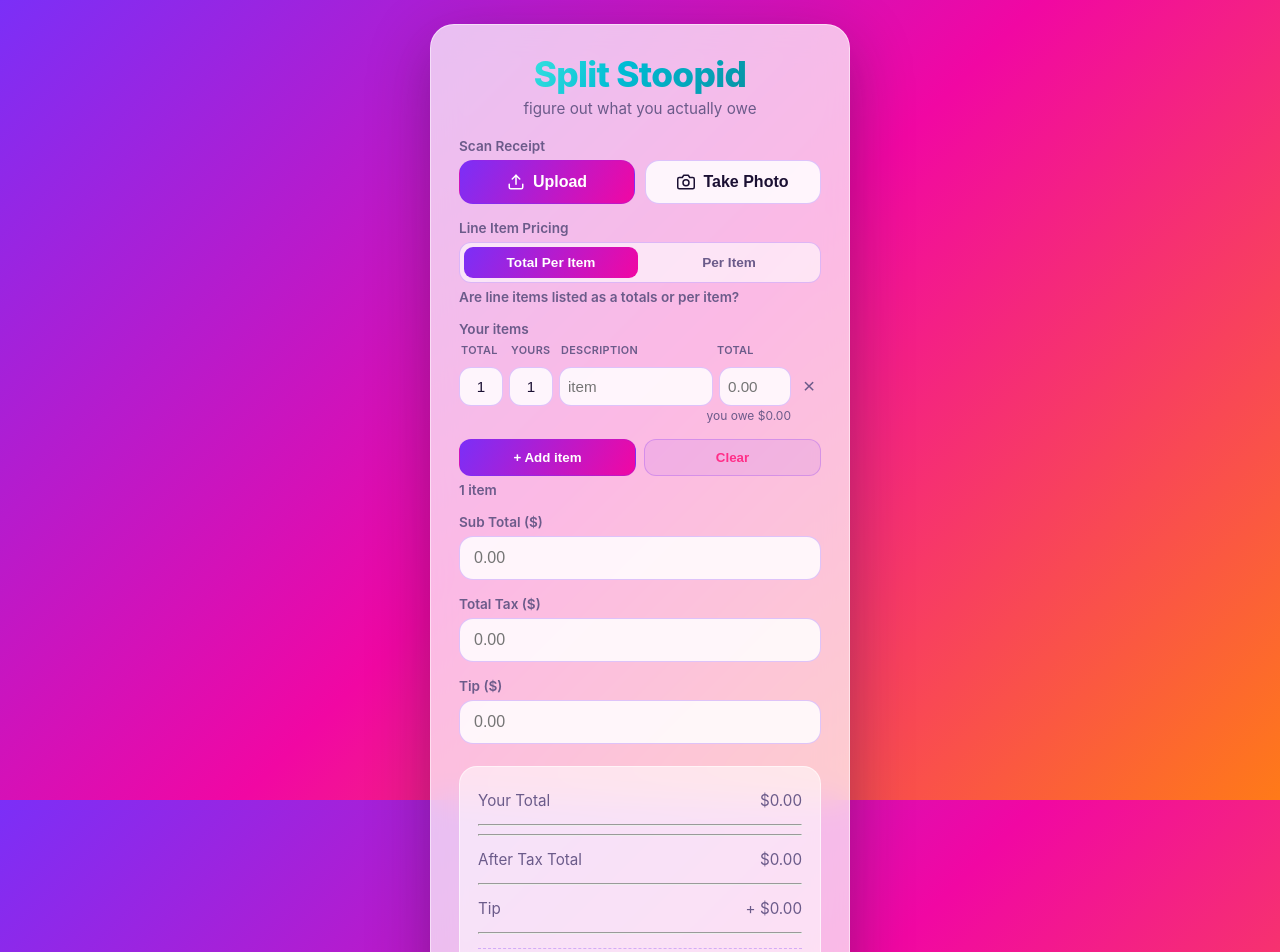
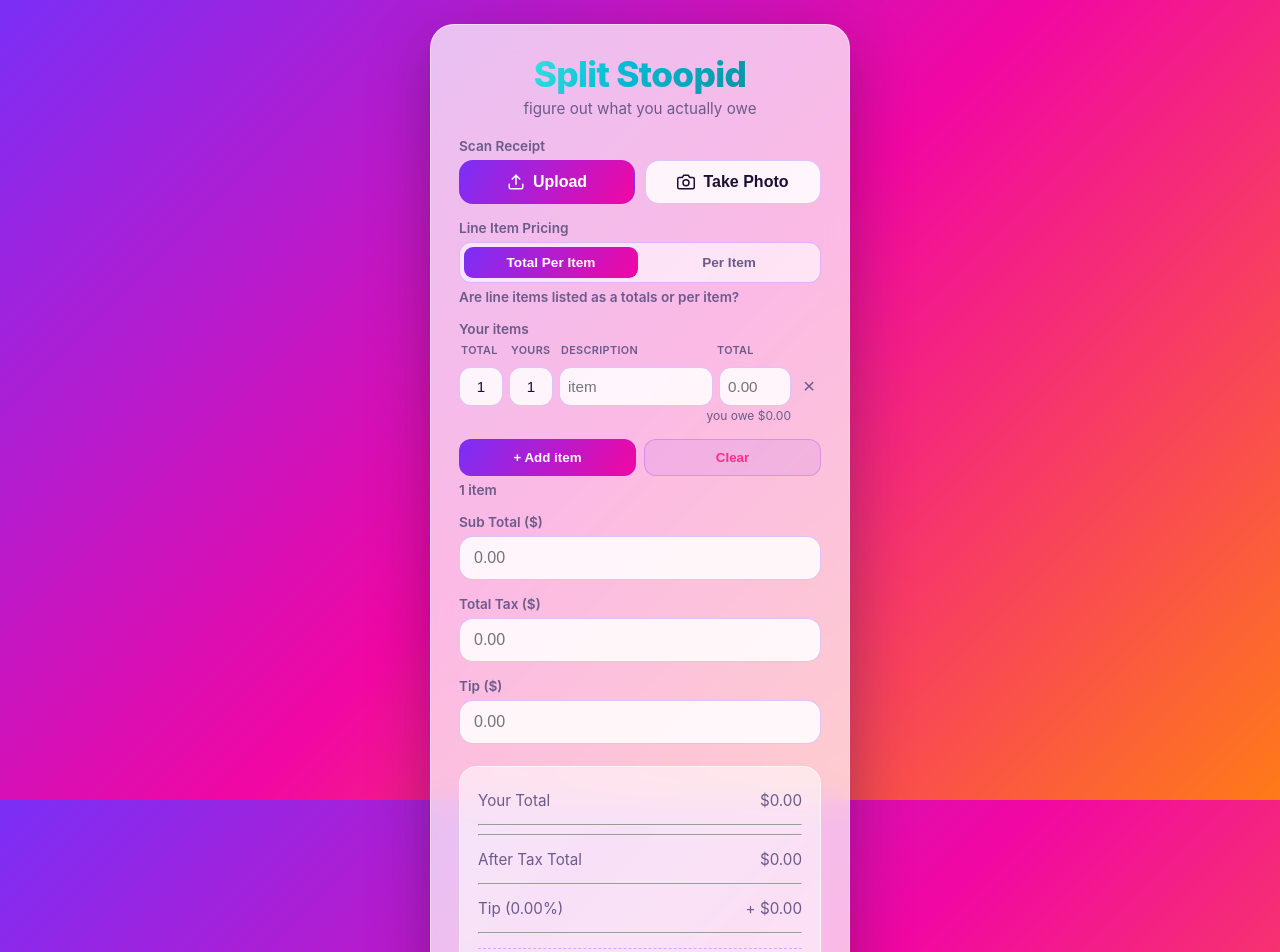
Before and after one commit to wattry/splitstupid, a React (Vite) app: page / in a window 1280 px wide. Shown: the top 952 px of the page. Built offline with nearby package versions, Linux system fonts and the light colour scheme; no server answers.

Commit message:
Its simple stupid

```diff
--- a/src/App.tsx
+++ b/src/App.tsx
@@ -149,7 +149,7 @@ export default function App() {
             </div>
             <hr />
             {result.taxAmt > 0 && <div className="row">
-              <dt>Tax</dt>
+              <dt>Tax ({taxPct.toFixed(2)}%)</dt>
               <dd>+ {money(result.taxAmt)}</dd>
             </div>}
             <hr />
@@ -159,7 +159,7 @@ export default function App() {
             </div>
             <hr />
             <div className="row">
-              <dt>Tip</dt>
+              <dt>Tip ({tipPct.toFixed(2)}%)</dt>
               <dd>+ {money(result.tipAmt)}</dd>
             </div>
             <hr />
```
